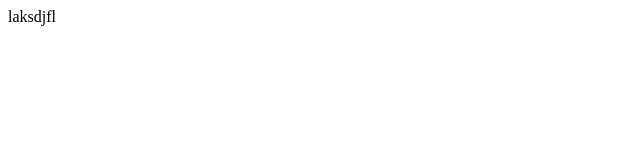
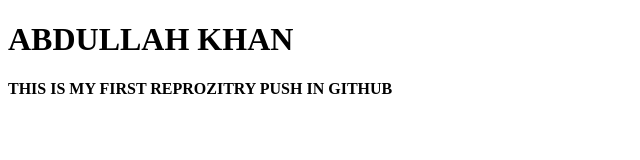
Before and after one commit to abdullahkhan0313/portfolio-wedsite, a plain HTML site: page index.html in a window 1280 px wide. Shown: the whole page, without its empty margins (0-640 px from the left). Drawn offline with Linux system fonts and the light colour scheme.

Commit message:
add text

```diff
--- a/index.html
+++ b/index.html
@@ -6,6 +6,7 @@
     <title>Document</title>
   </head>
   <body>
-    laksdjfl
+    <h1>ABDULLAH KHAN</h1>
+    <H4> THIS IS MY FIRST REPROZITRY PUSH IN GITHUB</H4>
   </body>
 </html>
```
